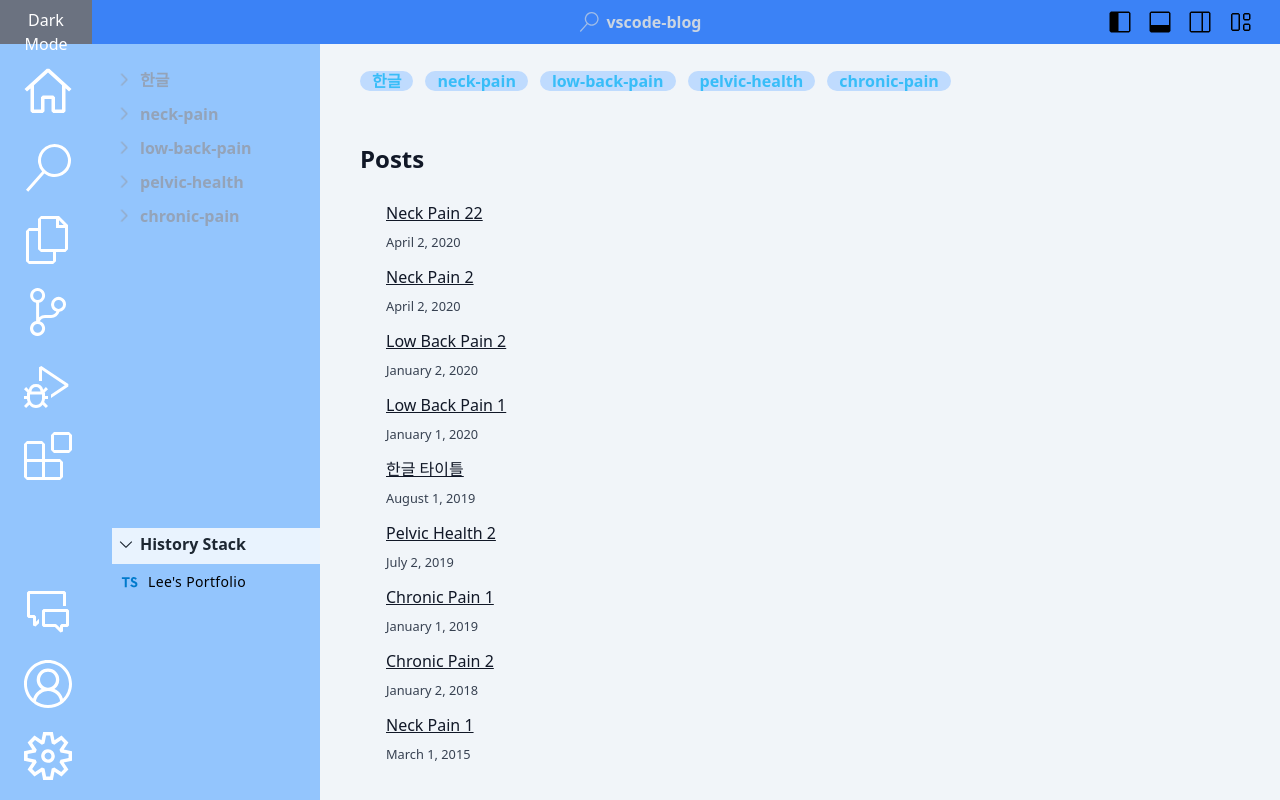
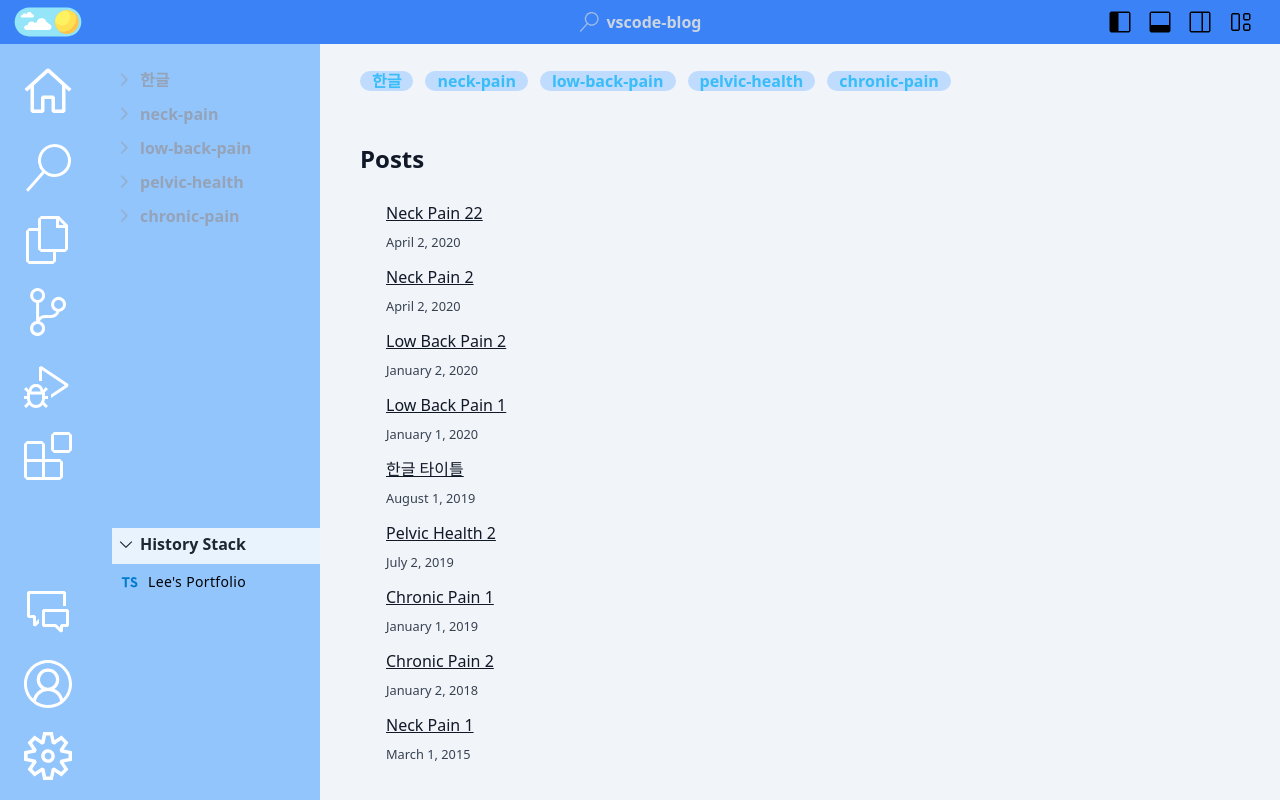
Before and after one commit to matty255/portraits, a Next.js app: page / in a window 1280 px wide. Built offline with nearby package versions, Linux system fonts and the light colour scheme.

Commit message:
fix: 추가

```diff
--- a/src/components/AddOns/ToggleSwitch.tsx
+++ b/src/components/AddOns/ToggleSwitch.tsx
@@ -1,49 +1,67 @@
-import { useRef, useState, useEffect } from "react";
-import Lottie, { LottieRef, LottieRefCurrentProps } from "lottie-react";
-import darkModeButton from "../../../assets/lottie/animation_lntqbth9.json";
+import React, { useState, useEffect } from "react";
+import { useLottie } from "lottie-react";
+import toggleSwitchAnimation from "../../../assets/lottie/animation_lntqbth9.json";
+import { useRecoilState } from "recoil";
+import { darkModeState } from "@/store/darkModeState";
 
-const ToggleSwitch = () => {
-  const [isDarkMode, setIsDarkMode] = useState(false);
-  const lottieRef = useRef<LottieRefCurrentProps>(null);
+const ToggleSwitch: React.FC = () => {
+  const style = {
+    width: 80,
+    height: 40,
+    minWidth: "54px",
+    minHeight: "32px",
+  };
+
+  const options = {
+    animationData: toggleSwitchAnimation,
+    loop: false,
+    autoplay: false,
+  };
+
+  const { View, animationItem } = useLottie(options, style);
+  const [darkMode, setDarkMode] = useRecoilState(darkModeState);
+  const [animationCompleted, setAnimationCompleted] = useState(false); // 애니메이션 완료 상태를 저장하는 상태 변수
 
   useEffect(() => {
-    if (lottieRef.current && lottieRef.current.animationItem) {
-      const animation = lottieRef.current;
-
-      // 애니메이션을 처음부터 재생
-      animation.goToAndPlay(0);
-      animation.setDirection(isDarkMode ? -1 : 1);
-    }
-  }, [isDarkMode]);
-
-  const handleClick = async () => {
-    setIsDarkMode(!isDarkMode);
-
-    if (lottieRef.current && lottieRef.current.animationItem) {
-      // 애니메이션을 50%까지 재생
-
-      lottieRef.current.playSegments(
-        [0, lottieRef.current.animationItem.totalFrames / 0.5],
-        true
-      );
+    if (animationItem) {
+      animationItem.addEventListener("complete", () => {
+        setAnimationCompleted(true); // 애니메이션 완료 시 상태 업데이트
+      });
     }
 
-    return (
-      <div className="cursor-pointer" onClick={handleClick}>
-        <Lottie
-          lottieRef={lottieRef}
-          animationData={darkModeButton}
-          loop={false}
-          onComplete={() => {
-            if (lottieRef.current) {
-              const animation = lottieRef.current;
-              animation.stop();
-            }
-          }}
-        />
-      </div>
-    );
+    return () => {
+      if (animationItem) {
+        animationItem.removeEventListener("complete", () => {});
+      }
+    };
+  }, [animationItem]);
+
+  useEffect(() => {
+    if (animationCompleted) {
+      if (darkMode) {
+        animationItem?.setSpeed(0.5);
+        animationItem?.playSegments([120, 300], true);
+      } else {
+        animationItem?.playSegments([2, 30], true);
+      }
+      setAnimationCompleted(false); // 애니메이션 완료 후 상태 초기화
+    }
+  }, [animationCompleted, darkMode, animationItem]);
+
+  const handleToggle = () => {
+    setDarkMode(!darkMode);
+    if (darkMode) {
+      animationItem?.playSegments([50, 100], true);
+    } else {
+      animationItem?.playSegments([80, 0], true);
+    }
   };
+
+  return (
+    <div className="flex ml-2 items-center" onClick={handleToggle}>
+      {View}
+    </div>
+  );
 };
 
 export default ToggleSwitch;
--- a/src/components/Bars/TitleBar.tsx
+++ b/src/components/Bars/TitleBar.tsx
@@ -19,7 +19,7 @@ export default function TitleBar({ home }: { home: boolean }) {
 
   return (
     <div className="w-full fixed top-0 left-0">
-      <div className=" shadow-md md:shadow-none bg-blue-500 dark:bg-slate-950 grid grid-cols-12 grid-rows-1 gap-4 h-11 fixed w-full top-0 z-30">
+      <div className=" shadow-md md:shadow-none bg-blue-500 dark:bg-amber-300 grid grid-cols-12 grid-rows-1 gap-4 h-11 fixed w-full top-0 z-30">
         {/* {home ? (
           <></>
         ) : (
@@ -27,8 +27,8 @@ export default function TitleBar({ home }: { home: boolean }) {
             <VscLayout />
           </Link>
         )} */}
-        <DarkModeToggle />
-
+        {/* <DarkModeToggle /> */}
+        <ToggleSwitch />
         <div
           onClick={!isShown ? toggle : () => {}}
           className="group relative items-center cursor-pointer p-1 w-full md:w-1/2 rounded-md col-start-3 col-end-11 dark:hover:bg-slate-900 hover:bg-blue-300  dark:bg-slate-800 flex justify-center content-center m-auto font-semibold"
```
